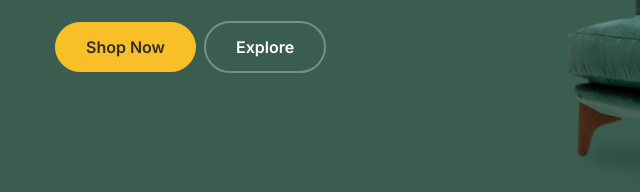
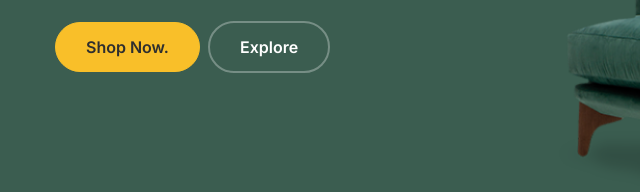
Before and after one commit to kalyansagar5/new, a plain HTML site: page about.html in a window 1280 px wide. Shown: the part 319-511 px from the top of the page, 27-667 px from the left. Drawn offline with Linux system fonts and the light colour scheme.

Commit message:
Update about.html

```diff
--- a/about.html
+++ b/about.html
@@ -66,7 +66,7 @@
 							<div class="intro-excerpt">
 								<h1>About Us</h1>
 								<p class="mb-4">Donec vitae odio quis nisl dapibus malesuada. Nullam ac aliquet velit. Aliquam vulputate velit imperdiet dolor tempor tristique.</p>
-								<p><a href="" class="btn btn-secondary me-2">Shop Now</a><a href="#" class="btn btn-white-outline">Explore</a></p>
+								<p><a href="" class="btn btn-secondary me-2">Shop Now.</a><a href="#" class="btn btn-white-outline">Explore</a></p>
 							</div>
 						</div>
 						<div class="col-lg-7">
```
